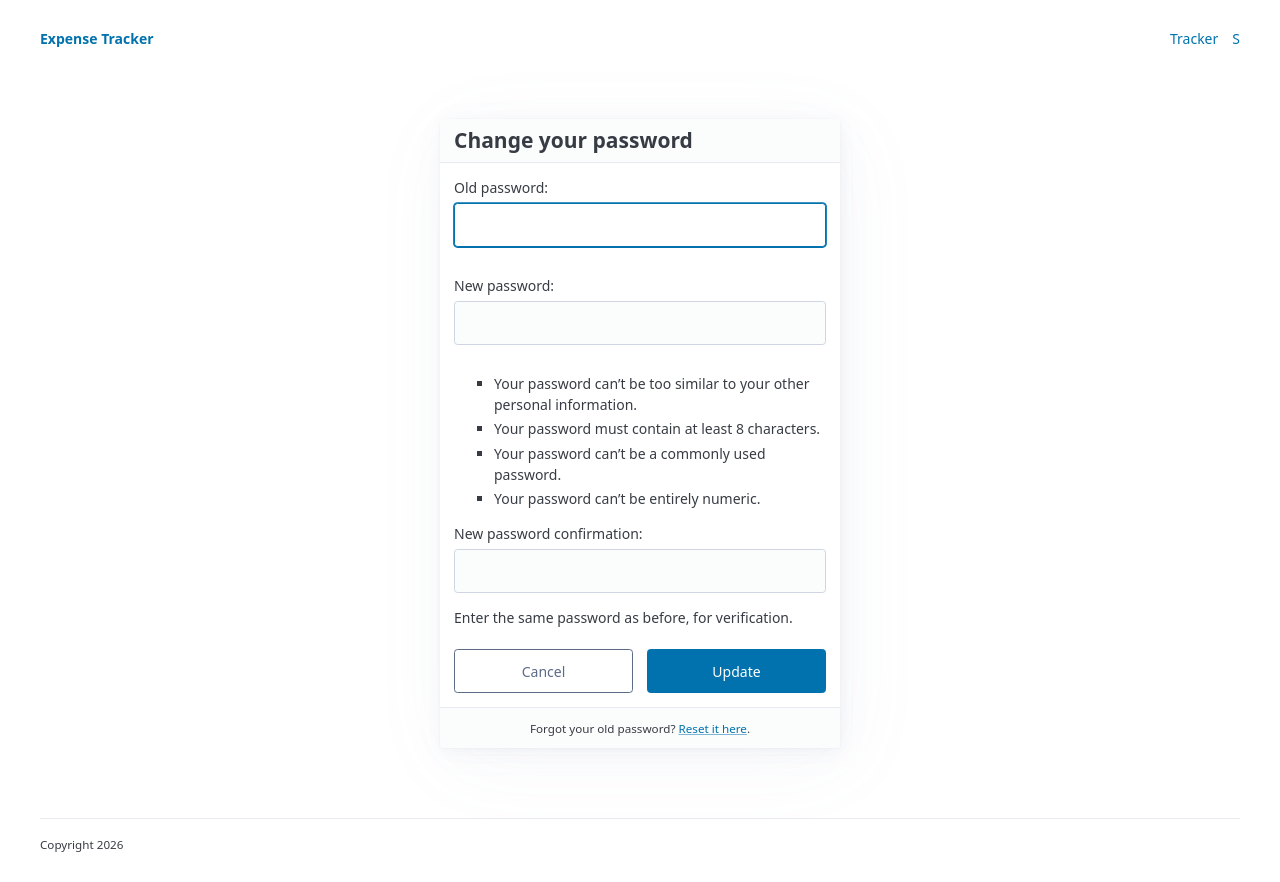
After one commit to preetam-g/personal-tracker, a Django app: page /auth/password-change/ in a window 1280 px wide. The commit adds this page. Run offline with Django 5.2, Linux system fonts and the light colour scheme; the visitor is signed in with stand-in values (Sample User, id 1); parts of the project's set-up code (start-up, migrations or seed data) failed here and were passed over; some libraries are stand-ins or nearby versions.

Commit message:
password change and reset

```diff
--- a/DjangoProject/DjangoProject/settings.py
+++ b/DjangoProject/DjangoProject/settings.py
@@ -32,6 +32,9 @@ DEBUG = os.getenv("DEBUG") == "True"
 ALLOWED_HOSTS = [] if DEBUG else os.getenv("ALLOWED_HOSTS", []).split(",")
 
 AUTH_USER_MODEL = "accounts.UserProfile"
+
+# Output emails to the console instead of sending them
+EMAIL_BACKEND = 'django.core.mail.backends.console.EmailBackend'
 
 # Application definition
 
--- a/DjangoProject/apps/accounts/forms.py
+++ b/DjangoProject/apps/accounts/forms.py
@@ -1,4 +1,4 @@
-from django.contrib.auth.forms import UserCreationForm, AuthenticationForm
+from django.contrib.auth.forms import UserCreationForm, AuthenticationForm, PasswordResetForm, PasswordChangeForm
 from .models import UserProfile
 from django.forms import ModelForm
 
@@ -14,11 +14,11 @@ class LoginForm(AuthenticationForm):
     pass
 
 
-class UserUpdateForm(ModelForm):
+class UpdateUserForm(ModelForm):
     class Meta:
         model = UserProfile
         fields = ["first_name", "last_name", "username", "email"]
 
     def __init__(self, *args, **kwargs):
-        super(UserUpdateForm, self).__init__(*args, **kwargs)
+        super().__init__(*args, **kwargs)
         self.fields['email'].required = True
--- a/DjangoProject/apps/accounts/templates/accounts/login.html
+++ b/DjangoProject/apps/accounts/templates/accounts/login.html
@@ -19,7 +19,11 @@
         </form>
 
         <footer>
-            <small>Don't have an account? <a href="/auth/signup/">Sign Up here</a>.</small>
+            <small>Don't have an account? <a href="{% url "accounts:signup" %}">Sign Up here</a>.</small>
+            <br />
+            <small>Forgot your username or password?
+                <a href="{% url "accounts:password_reset" %}">Click Here</a>
+            </small>
         </footer>
 
     </article>
--- /dev/null
+++ b/DjangoProject/apps/accounts/templates/accounts/password_change.html
@@ -0,0 +1,30 @@
+{% extends 'base.html' %}
+
+{% block content %}
+    <article style="max-width: 400px; margin: 2rem auto;">
+
+        <header>
+            <h2 style="margin-bottom: 0; font-size: 1.5rem;">Change your password</h2>
+        </header>
+
+        <form method="POST">
+            {% csrf_token %}
+
+            {{ form.as_p }}
+
+            <div style="display: flex; gap: 1rem; margin-top: 1.5rem;">
+                <a href="{% url 'accounts:profile' %}"
+                   role="button"
+                   class="secondary outline"
+                   style="flex: 1; text-align: center; margin-bottom: 0;"
+                >Cancel</a>
+                <button type="submit" style="flex: 1; margin-bottom: 0;">Update</button>
+            </div>
+        </form>
+
+        <footer style="text-align: center;">
+            <small>Forgot your old password? <a href="{% url 'accounts:password_reset' %}">Reset it here</a>.</small>
+        </footer>
+
+    </article>
+{% endblock content %}
--- a/DjangoProject/apps/accounts/urls.py
+++ b/DjangoProject/apps/accounts/urls.py
@@ -1,5 +1,6 @@
-from django.urls import path
+from django.urls import path, reverse_lazy
 from . import views
+from django.contrib.auth import views as auth_views
 
 app_name = "accounts" # namespace ( for linking we will use "accounts:signup" )
 urlpatterns = [
@@ -7,4 +8,23 @@ urlpatterns = [
     path("login/", views.login_view, name="login"),
     path("logout/", views.logout_view, name="logout"),
     path("profile/", views.profile_view, name="profile"),
+    path("password-change/", views.password_change_view, name="password_change"),
+    path("password-reset/",
+         auth_views.PasswordResetView.as_view(
+             template_name="accounts/password_reset.html",
+             email_template_name="accounts/password_reset_email.html",
+             success_url=reverse_lazy("accounts:password_reset_done")
+         ), name="password_reset"),
+    path("password-reset/done/",
+         auth_views.PasswordResetDoneView.as_view(
+            template_name="accounts/password_reset_done.html",
+         ), name="password_reset_done"),
+    path("password-reset/confirm/<uidb64>/<token>/",
+         auth_views.PasswordResetConfirmView.as_view(
+             template_name="accounts/password_reset_confirm.html",
+             success_url=reverse_lazy("accounts:password_reset_complete"),
+         ), name="password_reset_confirm"),
+    path("password-reset/complete/", auth_views.PasswordResetCompleteView.as_view(
+        template_name="accounts/password_reset_complete.html",
+    ), name="password_reset_complete"),
 ]
--- a/DjangoProject/apps/accounts/views.py
+++ b/DjangoProject/apps/accounts/views.py
@@ -54,7 +54,7 @@ def profile_view(request):
 
     if request.method == 'POST':
 
-        form = forms.UserUpdateForm(request.POST, instance=request.user)
+        form = forms.UpdateUserForm(request.POST, instance=request.user)
         if form.is_valid():
             form.save()
             messages.success(request, f"Profile updated successfully!")
@@ -63,7 +63,7 @@ def profile_view(request):
             messages.error(request, f"Something went wrong!")
 
     else:
-        form = forms.UserUpdateForm(instance=request.user)
+        form = forms.UpdateUserForm(instance=request.user)
 
     context = {
         'form': form,
@@ -90,4 +90,23 @@ def update_profile_view(request):
     else:
         form = forms.UpdateUserForm(instance=request.user)
 
-        return render(request, "accounts/update_profile.html", {"form": form})
+    return render(request, "accounts/profile.html", {"form": form})
+
+
+@login_required(login_url='accounts:login')
+def password_change_view(request):
+
+    if request.method == 'POST':
+        form = forms.PasswordChangeForm(request.user, request.POST)
+
+        if form.is_valid():
+            form.save()
+            messages.success(request, f"Your password was successfully updated!")
+            return redirect("home")
+        else:
+            messages.error(request, f"Something went wrong. Please try again.")
+
+    else:
+        form = forms.PasswordChangeForm(request.user)
+
+    return render(request,"accounts/password_change.html",{"form": form})
--- a/DjangoProject/templates/base.html
+++ b/DjangoProject/templates/base.html
@@ -14,7 +14,10 @@
     <header class="container">
         <nav>
             <ul>
-                <li><strong>Expense Tracker</strong></li>
+                <li>
+                    <a href="{% url "home" %}"
+                    ><strong>Expense Tracker</strong></a>
+                </li>
             </ul>
             <ul>
 {#                <li><a href="{% url 'home' %}">Home</a></li>#}
```
Also changed, not shown: DjangoProject/apps/accounts/templates/accounts/password_reset.html (added, +31 -0 lines), DjangoProject/apps/accounts/templates/accounts/password_reset_complete.html (added, +19 -0 lines), DjangoProject/apps/accounts/templates/accounts/password_reset_confirm.html (added, +32 -0 lines), DjangoProject/apps/accounts/templates/accounts/password_reset_done.html (added, +22 -0 lines), DjangoProject/apps/accounts/templates/accounts/password_reset_email.html (added, +8 -0 lines), DjangoProject/apps/accounts/templates/accounts/profile.html (+21 -7 lines).
